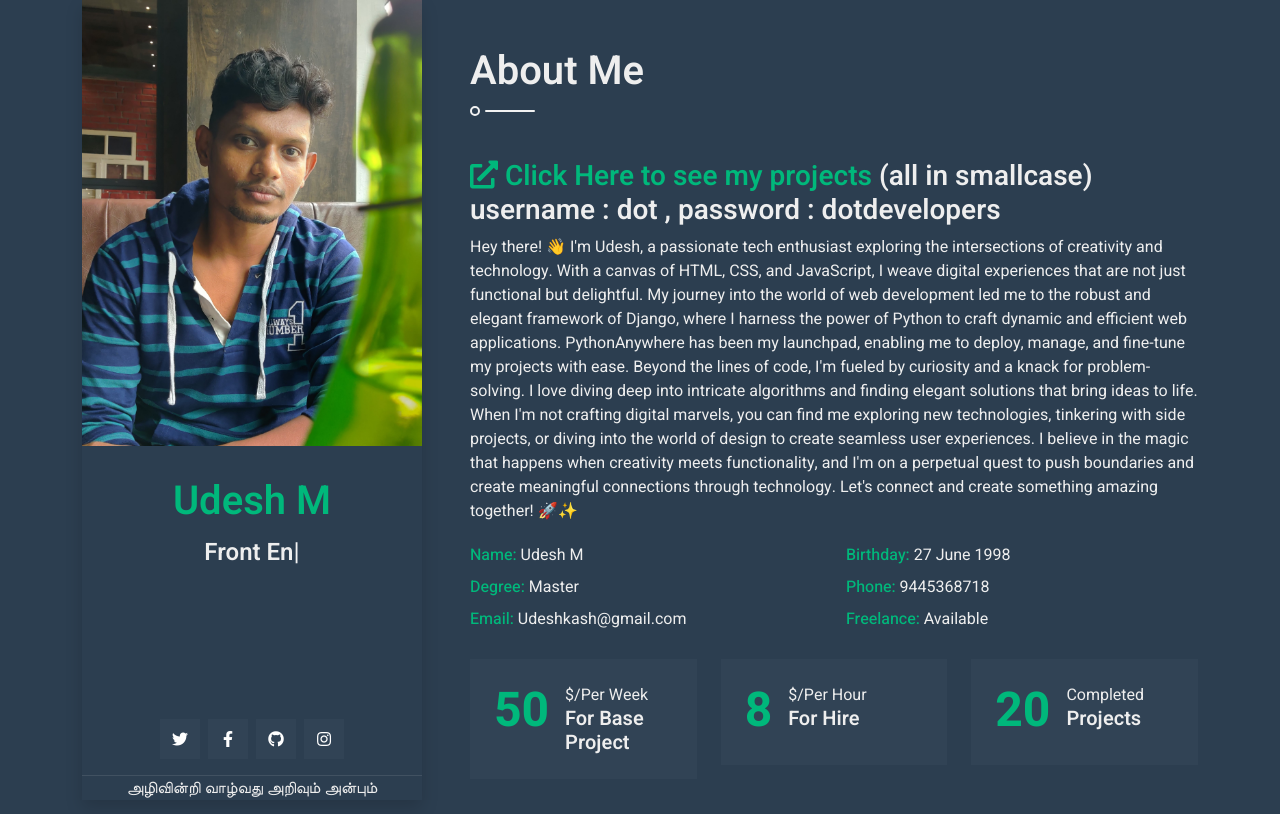
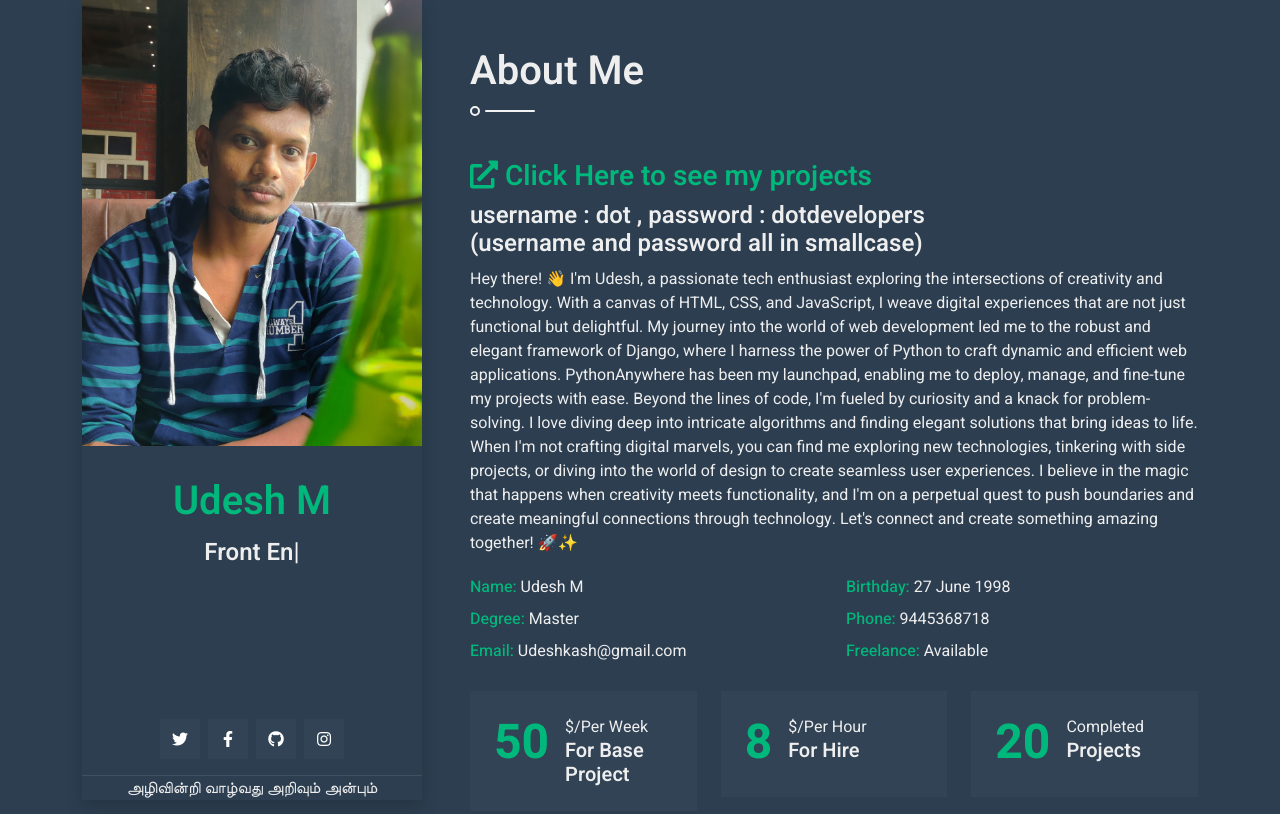
Before and after one commit to iratusbison/udesh, a plain HTML site: page index.html in a window 1280 px wide. Shown: the top 814 px of the page. Drawn offline with nearby package versions, Linux system fonts and the light colour scheme.

Commit message:
Update index.html

```diff
--- a/index.html
+++ b/index.html
@@ -71,9 +71,9 @@
 			<h3><a href="https://iratusbison.pythonanywhere.com" target="_blank" class="white-text">
     <span class="nav-icon"><i class="fas fa-external-link-alt"></i></span>
     <span class="nav-text">Click Here to see my projects </span>
-</a>
-(all in smallcase) username : dot , password : dotdevelopers
-</h3>
+</a><br>
+
+</h3><h4> username : dot , password : dotdevelopers<br> (username and password all in smallcase)</h4>
                         <p>Hey there! 👋 I'm Udesh, a passionate tech enthusiast exploring the intersections of creativity and technology. With a canvas of HTML, CSS, and JavaScript, I weave digital experiences that are not just functional but delightful.
 
                             My journey into the world of web development led me to the robust and elegant framework of Django, where I harness the power of Python to craft dynamic and efficient web applications. PythonAnywhere has been my launchpad, enabling me to deploy, manage, and fine-tune my projects with ease.
```
